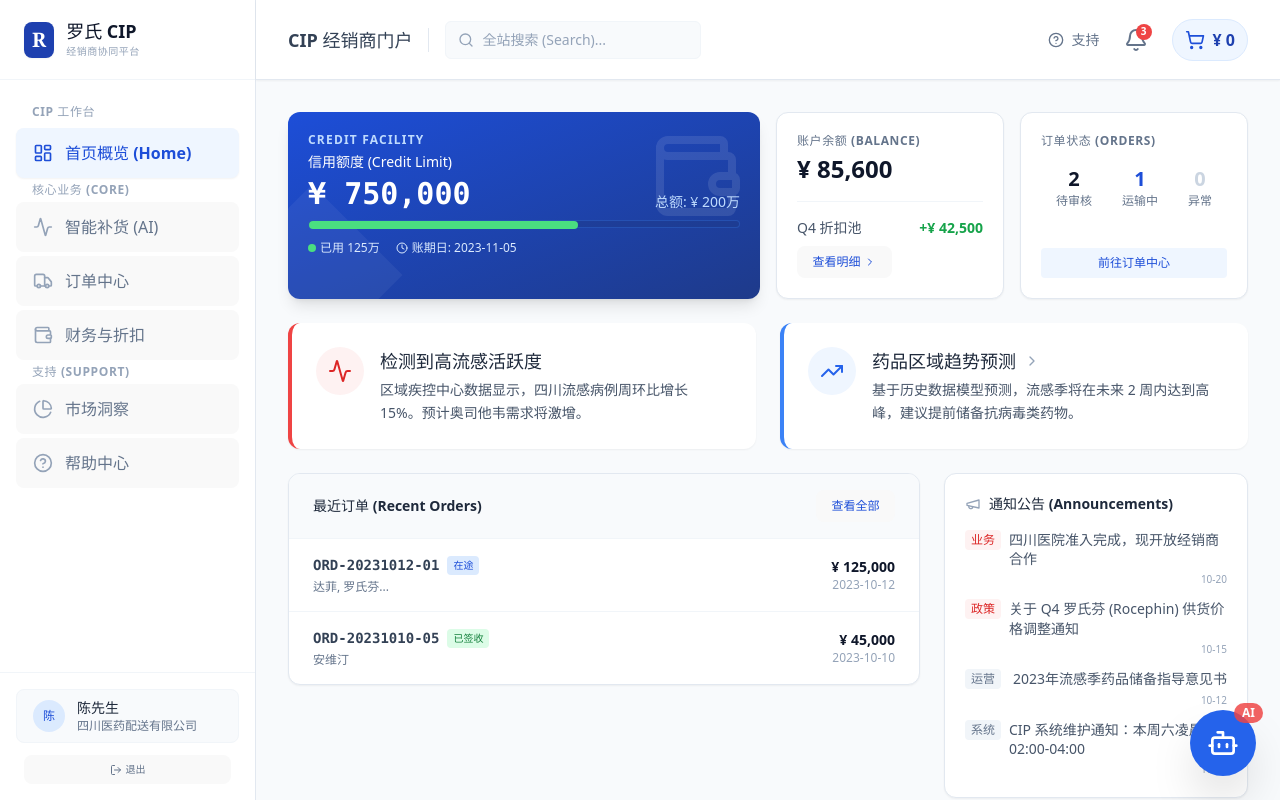
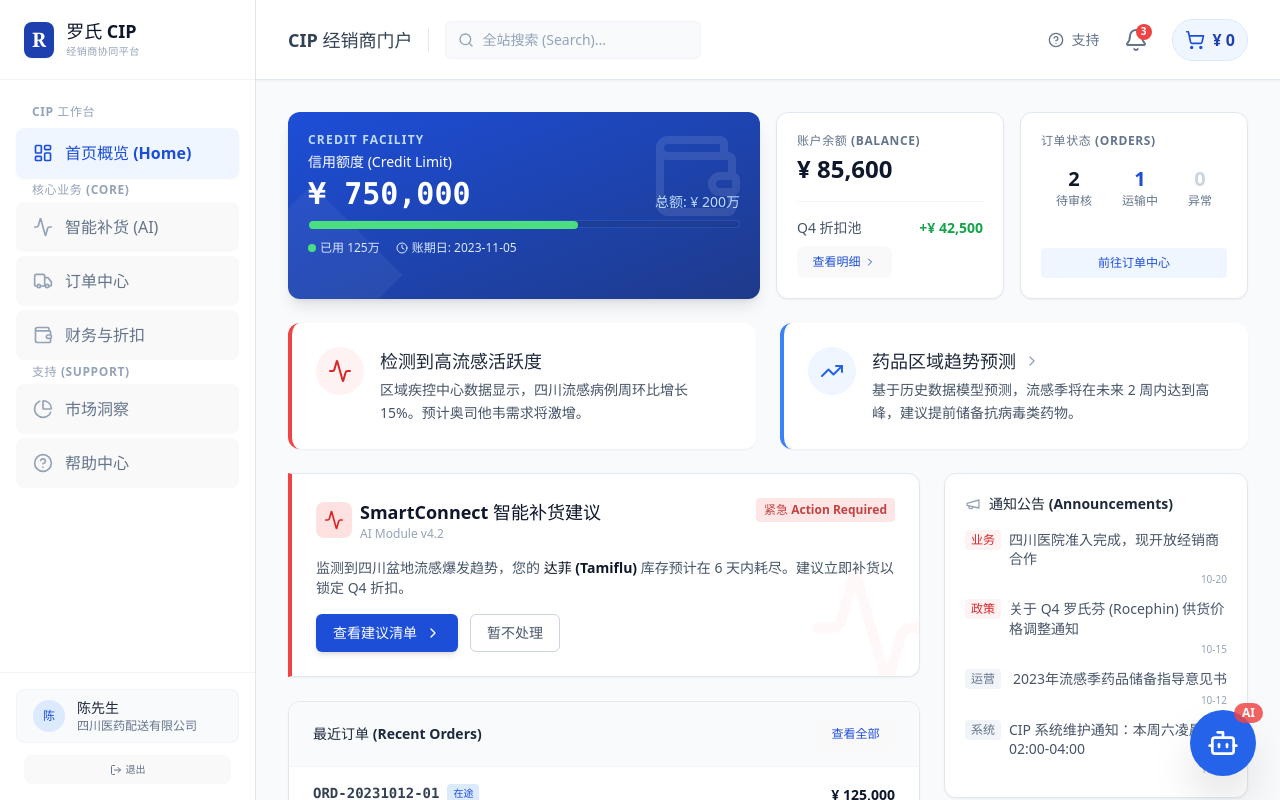
Before and after one commit to bubugugululu/disturbutor-management-system, a React (Vite) app: page / in a window 1280 px wide. Shown: the top 800 px of the page. Built offline with nearby package versions, Linux system fonts and the light colour scheme.

Commit message:
Update App.tsx

```diff
--- a/src/App.tsx
+++ b/src/App.tsx
@@ -4,6 +4,7 @@ import {
   Bell,
   TrendingUp,
   Package,
+  AlertCircle,
   ChevronRight,
   BarChart2,
   CheckCircle,
@@ -30,15 +31,14 @@ import {
   Database,
   FileInput,
   CheckSquare,
+  ArrowRight,
   MapPin,
   PackageCheck,
   Loader,
   Send,
   Bot,
   Sparkles,
-  ArrowRight,
-  AlertCircle,
-  FileCheck      // Added for Qualification Modal
+  FileCheck
 } from 'lucide-react';
 
 // --- 1. Type Definitions ---
@@ -135,15 +135,21 @@ interface Message {
   options?: { label: string; value: string; action: string }[];
 }
 
-// Updated Data Structure for multi-dimensional filtering
+interface RegionData {
+  name: string;
+  trend: number[];
+  prediction: string;
+  riskLevel: 'High' | 'Medium' | 'Low';
+}
+
+interface RegionTrendData {
+  [drugName: string]: TrendDataPoint;
+}
+
 interface TrendDataPoint {
   trend: number[];
   prediction: string;
   riskLevel: 'High' | 'Medium' | 'Low';
-}
-
-interface RegionTrendData {
-  [drugName: string]: TrendDataPoint;
 }
 
 // --- 2. Mock Data ---
@@ -287,7 +293,6 @@ const RAW_PRODUCTS: Product[] = [
   }
 ];
 
-// Complex mock data for multi-dimensional filtering
 const MULTI_DIMENSIONAL_TRENDS: Record<string, RegionTrendData> = {
   'Sichuan': {
     '达菲': {
@@ -359,7 +364,7 @@ const KNOWLEDGE_BASE_DATA: Record<string, { detail: string, gsp: string }> = {
 
 const KNOWLEDGE_BASE: KnowledgeBaseItem[] = [
   {
-    keywords: ['返利', '政策', '折扣', '优惠', 'rebate', 'q4', 'Q4'],
+    keywords: ['折扣', '政策', '返利', '优惠', 'rebate', 'q4', 'Q4'],
     answer: "您目前的 Q4 折扣达成情况如下：\n\n**二级折扣（额外 3% 折扣）：仅差 450 单位。**\n\n建议您结合智能补货清单进行凑单，以锁定此优惠。",
     followUp: "需要为您生成详细的折扣测算表吗？"
   }
@@ -962,6 +967,35 @@ const HomeView: React.FC<HomeViewProps> = ({ navigateTo, openTrendModal, openQua
       <div className="grid grid-cols-1 md:grid-cols-3 gap-6">
         {/* Main Work Area */}
         <div className="md:col-span-2 space-y-6">
+          {/* AI Critical Alert */}
+          <div className="bg-white border-l-4 border-l-red-500 border-t border-r border-b border-slate-200 rounded-r-xl p-6 shadow-sm relative overflow-hidden">
+             <Activity className="absolute -right-4 -bottom-4 h-32 w-32 text-red-50 opacity-50 pointer-events-none" />
+             <div className="flex justify-between items-start mb-4 relative z-10">
+                <div className="flex items-center gap-2">
+                   <div className="p-2 bg-red-100 rounded-lg text-red-600"><Activity className="h-5 w-5" /></div>
+                   <div>
+                     <h3 className="text-lg font-bold text-slate-900">SmartConnect 智能补货建议</h3>
+                     <div className="text-xs text-slate-400">AI Module v4.2</div>
+                   </div>
+                </div>
+                <span className="bg-red-100 text-red-700 text-xs font-bold px-2 py-1 rounded animate-pulse">紧急 Action Required</span>
+             </div>
+             <p className="text-slate-600 mb-4 text-sm relative z-10">
+               监测到四川盆地流感爆发趋势，您的 <span className="font-bold text-slate-900">达菲 (Tamiflu)</span> 库存预计在 6 天内耗尽。建议立即补货以锁定 Q4 折扣。
+             </p>
+             <div className="flex gap-3 relative z-10">
+               <button
+                 onClick={() => navigateTo('replenish')}
+                 className="px-4 py-2 bg-blue-700 text-white font-bold rounded-md text-sm shadow-md hover:bg-blue-800 transition flex items-center gap-2"
+               >
+                 查看建议清单 <ChevronRight className="h-4 w-4" />
+               </button>
+               <button className="px-4 py-2 bg-white border border-slate-300 text-slate-600 font-medium rounded-md text-sm hover:bg-slate-50 transition">
+                 暂不处理
+               </button>
+             </div>
+          </div>
+
           {/* Recent Orders */}
           <div className="bg-white border border-slate-200 rounded-xl overflow-hidden shadow-sm">
             <div className="px-6 py-4 border-b border-slate-100 flex justify-between items-center bg-slate-50">
```
